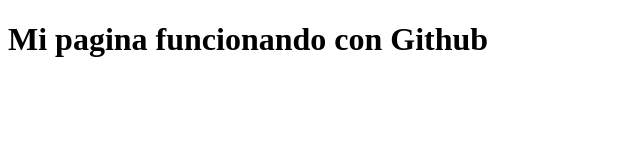
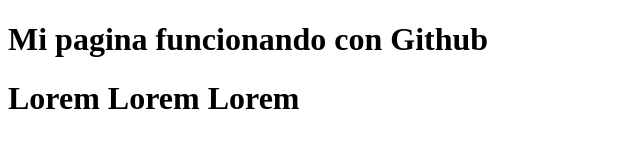
Before and after one commit to Gon-Net/otrs-prueba, a plain HTML site: page index.html in a window 1280 px wide. Shown: the whole page, without its empty margins (0-640 px from the left). Drawn offline with Linux system fonts and the light colour scheme.

Commit message:
Agregue h1 titulo Lorem

```diff
--- a/index.html
+++ b/index.html
@@ -8,5 +8,6 @@
 </head>
 <body>
     <h1>Mi pagina funcionando con Github</h1>
+    <h1>Lorem Lorem Lorem</h1>
 </body>
 </html>
```
